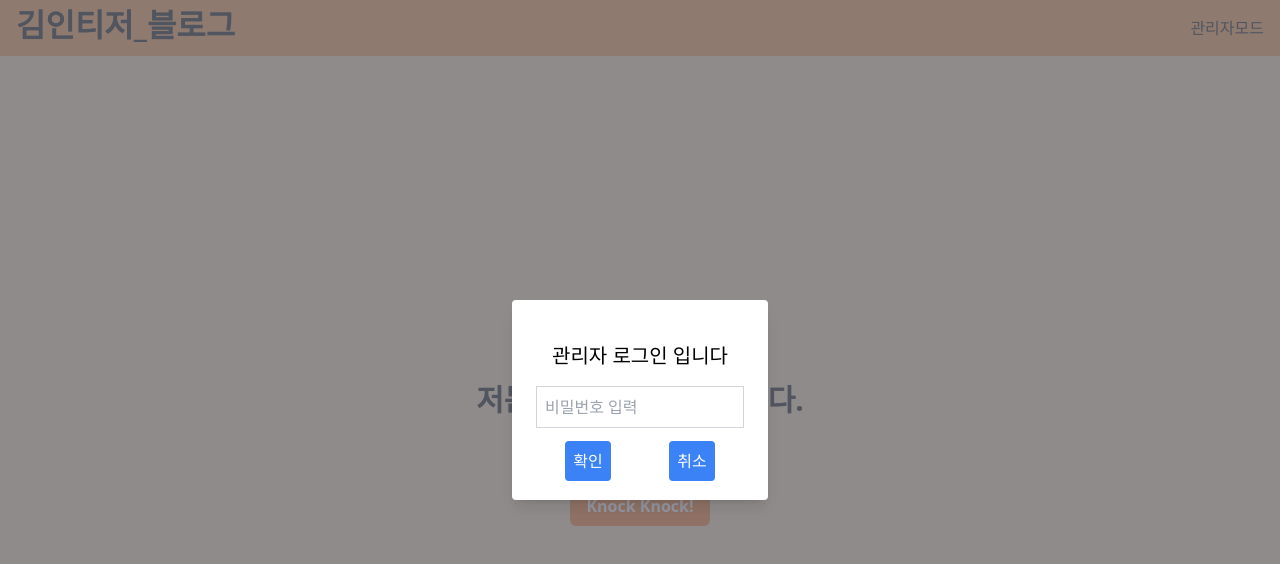
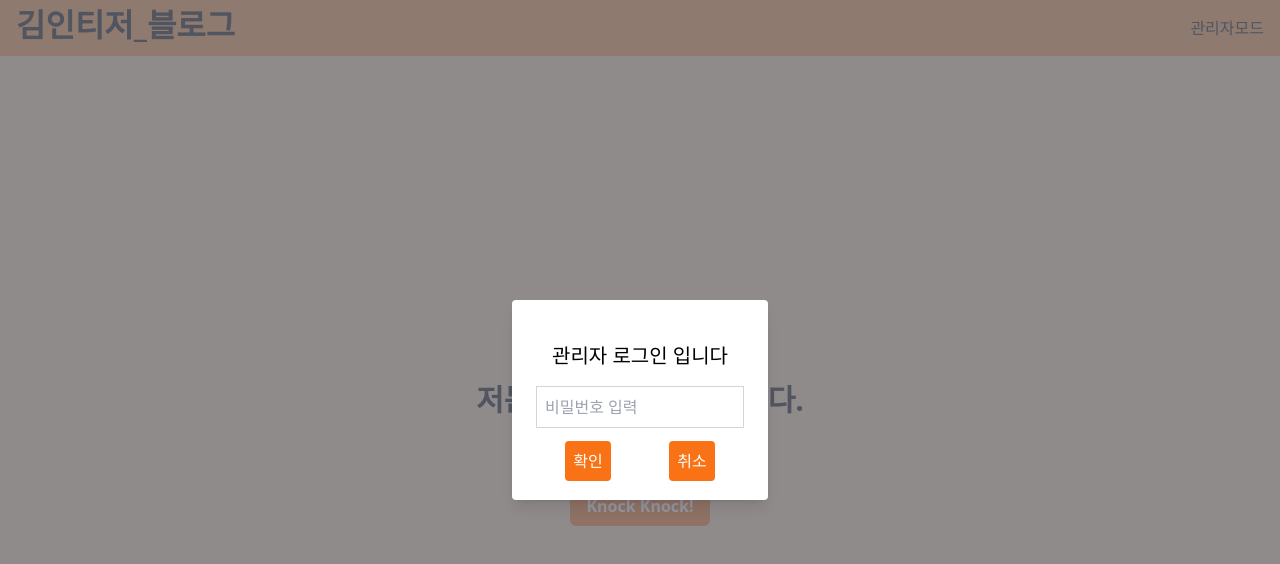
Before and after one commit to KimInteger/integer_blog, a React app in the folder frontend/: page / in a window 1280 px wide. Both pictures are taken after a click on the button "관리자모드". Shown: the top 564 px of the page. Built offline with nearby package versions, Linux system fonts and the light colour scheme.

Commit message:
style | modalComponent.tsx
스타일 수정

```diff
--- a/frontend/src/ui/shared/modalComponent.tsx
+++ b/frontend/src/ui/shared/modalComponent.tsx
@@ -41,10 +41,10 @@ const Modal: React.FC<ModalProps> = ({ onClose, onLogin }) => {
           {errorMessage && <p className="text-red-500 text-sm mt-2">{errorMessage}</p>}
         </div>
         <div className="flex items-center justify-around h-[20%]">
-          <button onClick={handleSubmit} className="bg-blue-500 text-white p-2 rounded">
+          <button onClick={handleSubmit} className="bg-orange-500 text-white p-2 rounded">
             확인
           </button>
-          <button onClick={onClose} className="bg-blue-500 text-white p-2 rounded">취소</button>
+          <button onClick={onClose} className="bg-orange-500 text-white p-2 rounded">취소</button>
         </div>
       </div>
     </div>
```
